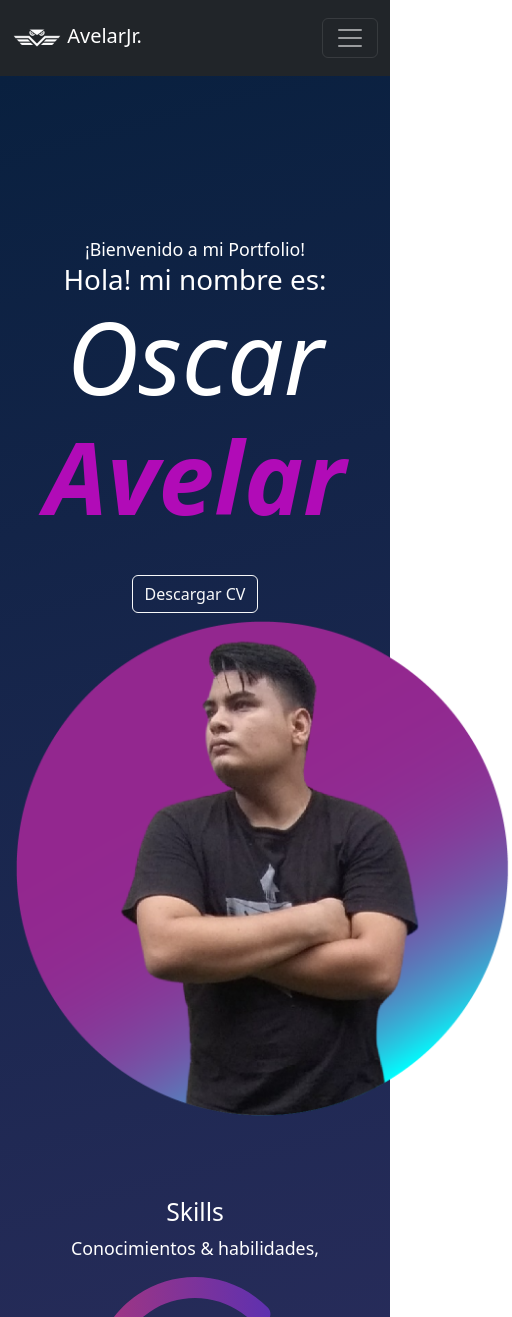
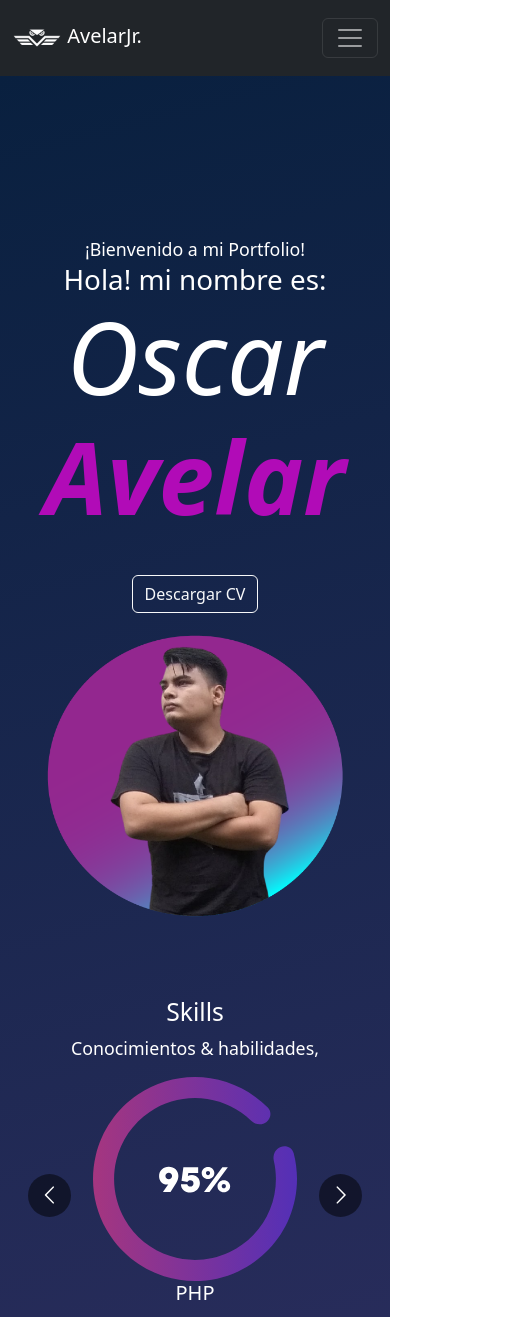
Before and after one commit to avelarjr77/portafolio, a React (Create React App) app: page / in a window 390 px wide. Shown: the top 1317 px of the page, 512 px wide, since content can reach past the window. Built offline with nearby package versions, Linux system fonts and the light colour scheme.

Commit message:
home responsive

```diff
--- a/src/Componentes/Home.js
+++ b/src/Componentes/Home.js
@@ -73,7 +73,7 @@ export const Home = () => {
             <TrackVisibility>
               {({ isVisible }) =>
                 <div className={isVisible ? "animate__animated animate__zoomIn" : ""}>
-                  <img src={headerImg} alt="Header Img" width="500" height="500" />
+                  <img src={headerImg} alt="Header Img" className="img" />
                 </div>}
             </TrackVisibility>
           </Col>
--- a/src/Componentes/home.css
+++ b/src/Componentes/home.css
@@ -7,3 +7,14 @@
     font-style: oblique ;
     font-weight: bold;
 }
+.img{
+    width: 500px;
+    height: 500px;
+}
+@media screen and (max-width: 768px){
+    .img{
+        width: 300px;
+        height: 300px;
+        padding-top: 1rem;
+    }
+}
```
